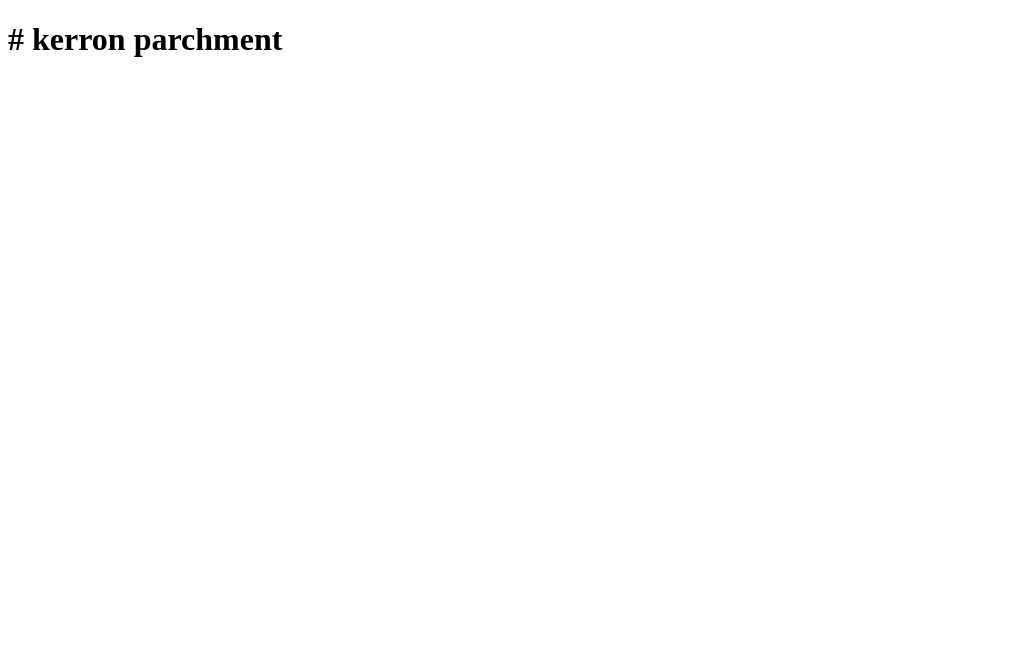
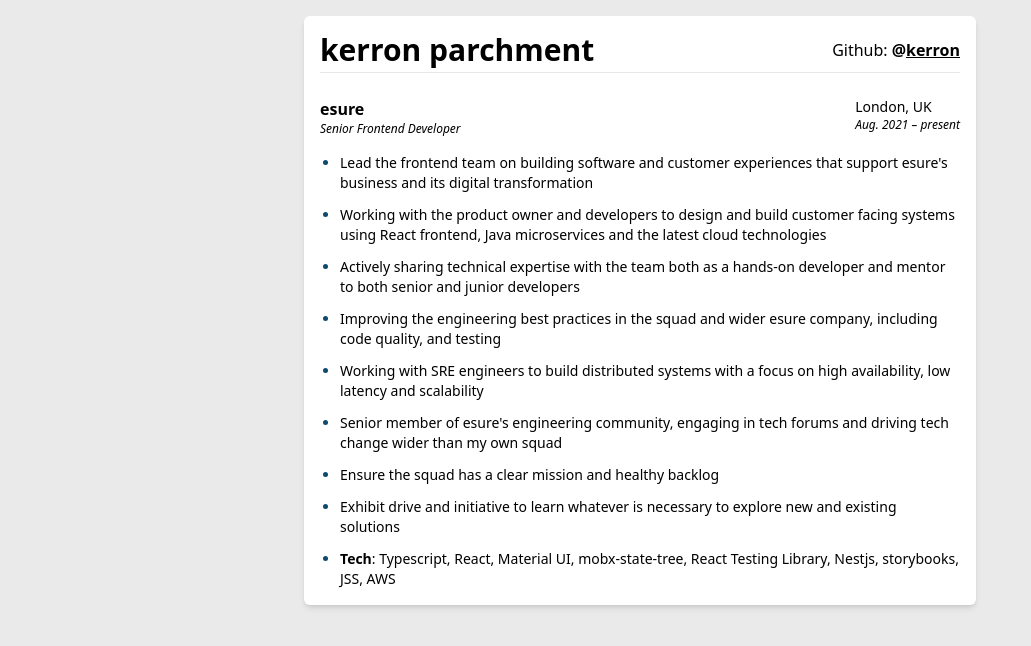
Before and after one commit to kerron/kerron-dev, a Next.js app: page / in a window 1280 px wide. Shown: the top 646 px of the page, without its empty margins (0-1031 px from the left). Built offline with nearby package versions, Linux system fonts and the light colour scheme.

Commit message:
feat: add current job

```diff
--- a/components/Home.tsx
+++ b/components/Home.tsx
@@ -2,8 +2,69 @@
 
 const Home: React.FC = () => {
   return (
-    <div>
-      <h1># kerron parchment</h1>
+    <div className="max-w-md mx-auto bg-white rounded-md shadow-md overflow-hidden md:max-w-2xl mt-4 p-4">
+      <div className="flex items-center justify-between mb-1">
+        <h1 className="text-3xl font-bold">kerron parchment</h1>
+        <div>
+          <span>Github:</span>
+          <a
+            className="ml-1 font-semibold hover:text-blue-800"
+            href="https://github.com/kerron"
+          >
+            @<span className="underline">kerron</span>
+          </a>
+        </div>
+      </div>
+      <hr />
+      <div>
+        <div className="flex justify-between mt-6">
+          <div className="flex flex-col">
+            <span className="font-semibold">esure</span>
+            <span className="italic text-xs">Senior Frontend Developer</span>
+          </div>
+          <div className="flex flex-col">
+            <span className="text-sm">London, UK</span>
+            <span className="text-xs italic">Aug. 2021 – present</span>
+          </div>
+        </div>
+        <ul className="mt-4 marker:text-sky-900 list-disc pl-5 space-y-3 text-sm">
+          <li>
+            Lead the frontend team on building software and customer experiences
+            that support esure's business and its digital transformation
+          </li>
+          <li>
+            Working with the product owner and developers to design and build
+            customer facing systems using React frontend, Java microservices and
+            the latest cloud technologies
+          </li>
+          <li>
+            Actively sharing technical expertise with the team both as a
+            hands-on developer and mentor to both senior and junior developers
+          </li>
+          <li>
+            Improving the engineering best practices in the squad and wider
+            esure company, including code quality, and testing
+          </li>
+          <li>
+            Working with SRE engineers to build distributed systems with a focus
+            on high availability, low latency and scalability
+          </li>
+          <li>
+            Senior member of esure's engineering community, engaging in tech
+            forums and driving tech change wider than my own squad
+          </li>
+          <li>Ensure the squad has a clear mission and healthy backlog</li>
+          <li>
+            Exhibit drive and initiative to learn whatever is necessary to
+            explore new and existing solutions
+          </li>
+          <li>
+            <span className="font-semibold">Tech</span>: Typescript, React,
+            Material UI, mobx-state-tree, React Testing Library, Nestjs,
+            storybooks, JSS, AWS
+          </li>
+        </ul>
+      </div>
     </div>
   );
 };
--- a/package.json
+++ b/package.json
@@ -20,6 +20,9 @@
     "@babel/core": "7.14.3",
     "@babel/plugin-proposal-decorators": "^7.3.0",
     "@types/node": "^14.0.23",
-    "@types/react": "^16.4.12"
+    "@types/react": "^16.4.12",
+    "autoprefixer": "^10.4.7",
+    "postcss": "^8.4.14",
+    "tailwindcss": "^3.0.24"
   }
 }
--- a/pages/_app.tsx
+++ b/pages/_app.tsx
@@ -1,6 +1,7 @@
 import { Provider } from "mobx-react";
 import { useStore } from "../store";
 import { initializeApp } from "firebase/app";
+import "../styles/globals.css";
 
 const firebaseConfig = {
   apiKey: "AIzaSyDI_CACykWqDWe9l9CSIL1QG7fpa4SNVv0",
--- /dev/null
+++ b/postcss.config.js
@@ -0,0 +1,6 @@
+module.exports = {
+  plugins: {
+    tailwindcss: {},
+    autoprefixer: {},
+  },
+}
--- a/public/index.html
+++ b/public/index.html
@@ -3,7 +3,7 @@
   <head>
     <meta charset="utf-8" />
     <meta name="viewport" content="width=device-width, initial-scale=1" />
-    <title>Welcome to Firebase Hosting</title>
+    <title>kerron.dev</title>
 
     <!-- update the version number as needed -->
     <script defer src="/__/firebase/9.6.11/firebase-app-compat.js"></script>
@@ -55,7 +55,6 @@
     </style>
   </head>
   <body>
-    # kerron parchment
     <script>
       document.addEventListener("DOMContentLoaded", function () {
         const loadEl = document.querySelector("#load");
--- /dev/null
+++ b/styles/globals.css
@@ -0,0 +1,7 @@
+@tailwind base;
+@tailwind components;
+@tailwind utilities;
+
+body {
+  background-color: #eaeaea;
+}
--- /dev/null
+++ b/tailwind.config.js
@@ -0,0 +1,10 @@
+module.exports = {
+  content: [
+    "./pages/**/*.{js,ts,jsx,tsx}",
+    "./components/**/*.{js,ts,jsx,tsx}",
+  ],
+  theme: {
+    extend: {},
+  },
+  plugins: [],
+};
```
Also changed, not shown: 1 other file (tests, documents, lock files or other folders).
